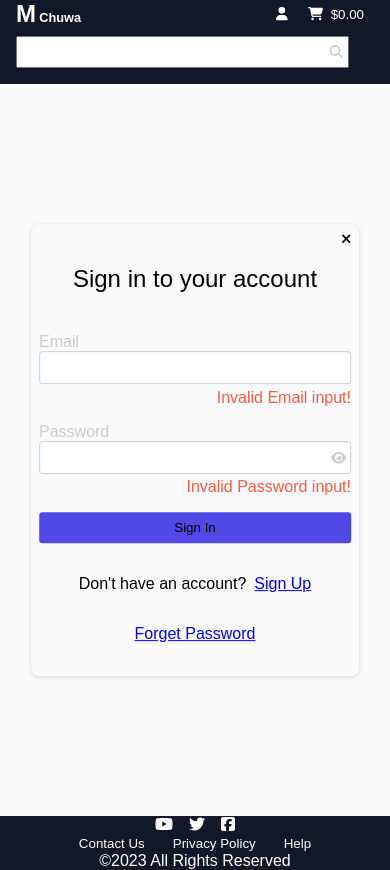
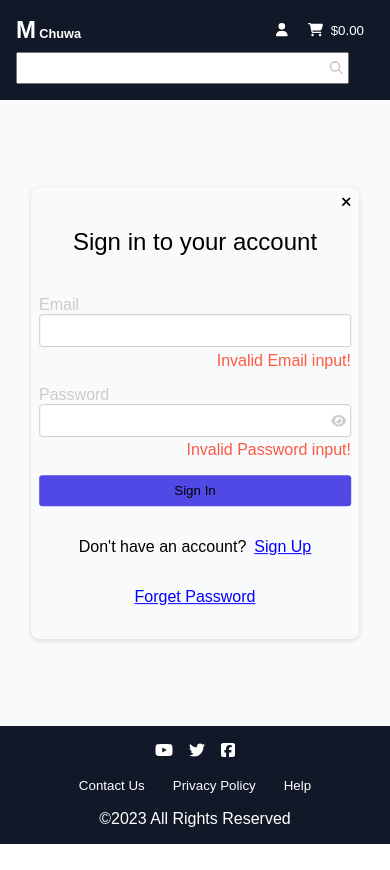
Before and after one commit to axiao3/chuwa-training-project1, a React (Vite) app in the folder frontend/: page /sign-in in a window 390 px wide. After the commit the page ends 844 px from the top, so only its background shows below. Built offline with nearby package versions, Linux system fonts and the light colour scheme.

Commit message:
fix flex display (itemPage)

```diff
--- a/frontend/src/App.css
+++ b/frontend/src/App.css
@@ -1,13 +1,20 @@
 .app {
   background-color: var(--var-bg-color);
+  min-height: 100vh;
+  display:flex;
+  flex-direction: column;
 }
 
 .app-content {
-  min-height: calc(100vh - 48px - 64px);
-  height: auto;
+  /* min-height: calc(100vh - 48px - 64px); */
+  height: max-content;
   width: 100%;
   filter: brightness(1);
   transition: filter 0.2s ease-in-out;
+  flex:1;
+  display:flex;
+  flex-direction: column;
+  justify-content: center;
 }
 
 header {
--- a/frontend/src/components/Footer/style.css
+++ b/frontend/src/components/Footer/style.css
@@ -6,12 +6,13 @@ footer * {
 footer div > * {
   margin: 0 0.5rem;
 }
-@media (max-width: 640px) {
+@media (max-width: 800px) {
   footer {
     flex-direction: column-reverse;
     flex-wrap: wrap;
     height: auto;
-    padding: 0 2rem;
+    padding: 1rem 2rem;
+    gap:1rem;
   }
 
   .footer-item:nth-child(2) {
--- a/frontend/src/components/Header/style.css
+++ b/frontend/src/components/Header/style.css
@@ -65,14 +65,14 @@ nav p {
   white-space: nowrap;
 }
 
-@media (max-width: 640px) {
+@media (max-width: 580px) {
   :root {
     font-size: 14px;
   }
 
   nav {
     flex-wrap: wrap;
-    padding-bottom: 1rem;
+    padding: 1rem;
     height: auto;
   }
   .hidden {
--- a/frontend/src/components/ItemList/ItemsList.jsx
+++ b/frontend/src/components/ItemList/ItemsList.jsx
@@ -14,13 +14,22 @@ export default function ItemsList(props) {
   }, [props.sort, props.currentPage]);
   const items = useSelector((state) => state.items.items);
 
-  return (
+  return items ? (
     <div className="items-container">
-      {items
-        ? Object.entries(items).map(([_id, item]) => (
-            <OneItem key={_id} item={item} />
-          ))
-        : null}
+      <div>
+        {Object.entries(items)
+          .slice(0, 5)
+          .map(([key, item]) => (
+            <OneItem key={key} item={item} />
+          ))}
+      </div>
+      <div>
+        {Object.entries(items)
+          .slice(5)
+          .map(([key, item]) => (
+            <OneItem key={key} item={item} />
+          ))}
+      </div>
     </div>
-  );
+  ) : null;
 }
--- a/frontend/src/components/ItemList/OneItem.jsx
+++ b/frontend/src/components/ItemList/OneItem.jsx
@@ -16,7 +16,7 @@ export default function OneItem(props) {
   };
 
   return (
-    <div className="item">
+    <div className="item" style={{ flex: 1 }}>
       <img src={props.item.link} onClick={handleClick}></img>
       <p className="item-name"> {props.item.name} </p>
       <p className="item-price">${props.item.price}</p>
--- a/frontend/src/components/ItemList/style.css
+++ b/frontend/src/components/ItemList/style.css
@@ -1,36 +1,46 @@
 /*---------------ItemsList---------------*/
 .items-container {
   display: flex;
-  flex-wrap: wrap;
+  /* flex-wrap: wrap; */
+  flex-direction: column;
   gap: 1rem;
   padding: 1rem;
   border-radius: 0.3rem;
   background: var(--var-secondary-color);
 }
+
+.items-container > * {
+  display: flex;
+  gap: 1rem;
+  justify-content: center;
+  align-items: center;
+}
 /*---------------ItemsList---------------*/
 
 /*---------------OneItem---------------*/
 .item {
-  height: auto;
+
   border: solid var(--var-font-color) 1px;
   box-sizing: border-box;
-  min-width: 200px;
+
   width: calc(20% - 1rem);
+
   padding: 0.5rem;
   border-radius: 0.2rem;
 }
 
 .item img {
+  flex: 1;
   width: 100%;
   height: auto;
   aspect-ratio: 1/1;
   margin: 0;
 }
 
-.item-name,
+/* .item-name,
 .item-price {
   margin: 0.3rem 0;
-}
+} */
 
 .item-name {
   overflow: hidden;
@@ -98,10 +108,11 @@
 
 /*---------------Sort---------------*/
 @media (max-width: 640px) {
-  .items-container {
+  .items-container > * {
     flex-direction: column;
   }
   .item {
-    flex-basis: 1;
+    flex: 1;
+    width: 100%;
   }
 }
--- a/frontend/src/components/NewItem/style.module.css
+++ b/frontend/src/components/NewItem/style.module.css
@@ -56,7 +56,7 @@
     margin-top: 20px; /* adjust as needed */
   }
 
-  @media screen and (max-width: 600px) {
+  @media screen and (max-width: 800px) {
     .categoryPriceGroup {
       flex-direction: column;
     }
--- a/frontend/src/pages/style.css
+++ b/frontend/src/pages/style.css
@@ -44,7 +44,7 @@
   padding: 0.5rem;
 }
 
-@media (max-width: 640px) {
+@media (max-width: 800px) {
   :root {
     font-size: 14px;
   }
@@ -89,7 +89,6 @@
   margin-top: 20px;
   margin-bottom: 0;
 }
-
 
 .pagination li {
   display: inline-block;
@@ -231,7 +230,7 @@
 
 /*------------------Error Page--------------------*/
 
-@media (max-width: 640px) {
+@media (max-width: 800px) {
   .title-row {
     flex-direction: column;
   }
```
